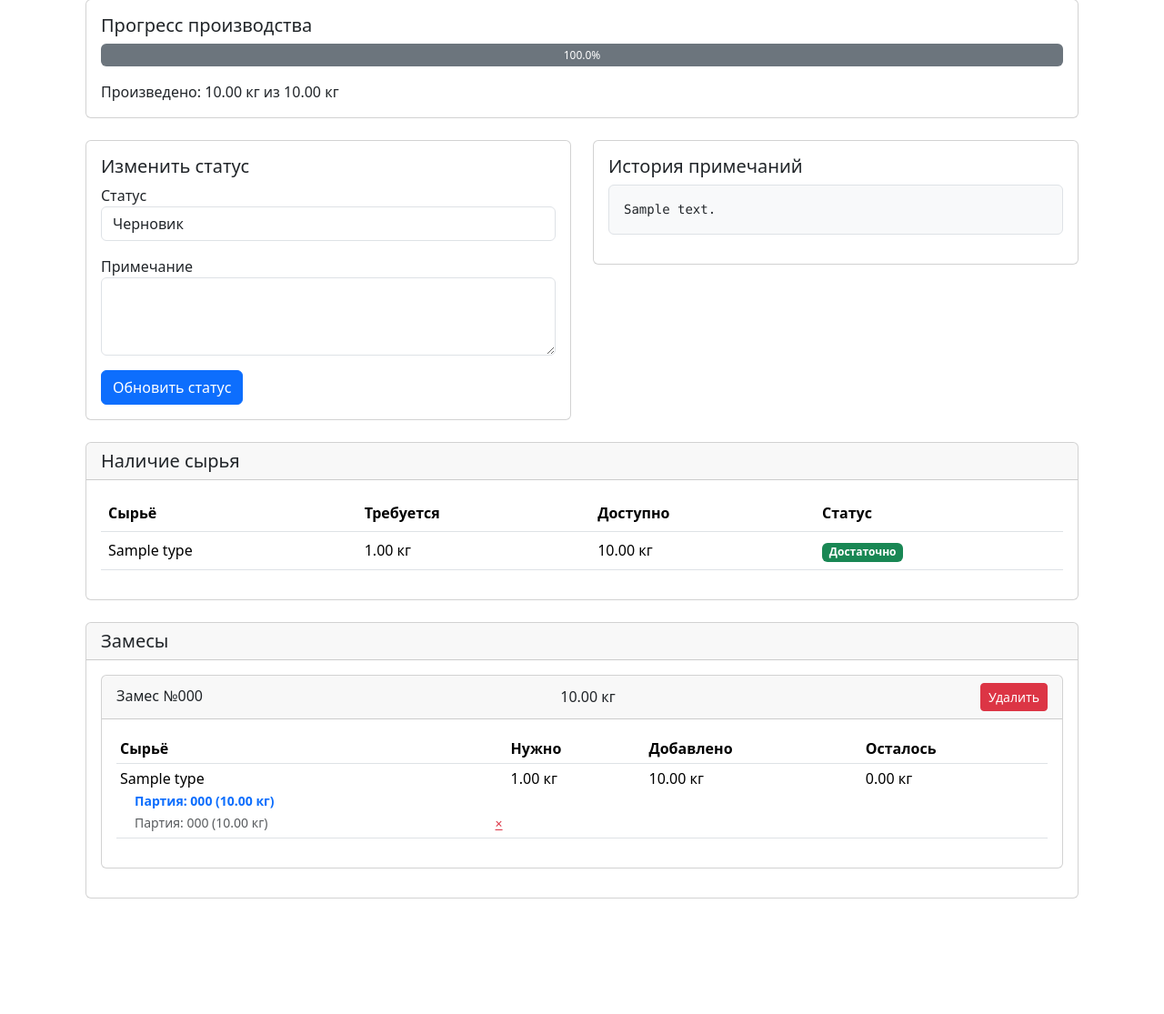
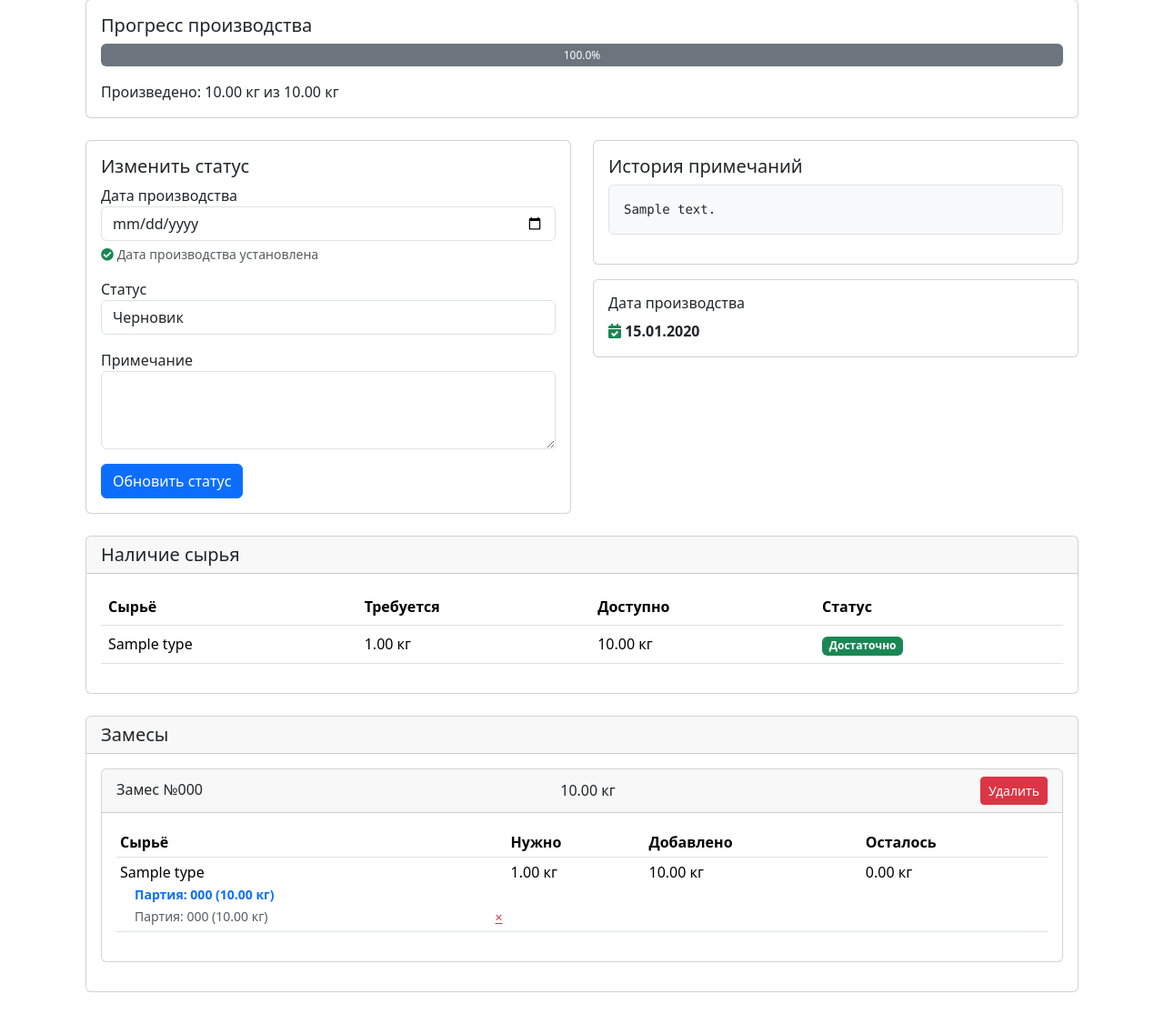
Before and after one commit to Ildaku/asi, a Flask app: page /production_plans/1 in a window 1280 px wide. Shown: the part 329-1444 px from the top of the page at 91% size. Before the commit the page ends 1317 px from the top, so only its background shows below. Run offline with Flask 3, Linux system fonts and the light colour scheme; a user stored in the database is signed in; tables that the repository leaves empty hold one stand-in row (values such as "Sample post"); some libraries are stand-ins or nearby versions.

Commit message:
добавление фактической даты производства

```diff
--- a/app/forms.py
+++ b/app/forms.py
@@ -117,6 +117,7 @@ class ProductionPlanForm(FlaskForm):
 
 class ProductionStatusForm(FlaskForm):
     status = SelectField('Статус', validators=[DataRequired()])
+    production_date = DateField('Дата производства', format='%Y-%m-%d', validators=[Optional()])
     notes = TextAreaField('Примечание', validators=[Optional(), Length(max=1000)])
     submit = SubmitField('Обновить статус')
 
@@ -132,6 +133,10 @@ class ProductionStatusForm(FlaskForm):
         else:
             # Для обычных планов показываем все статусы
             self.status.choices = [(status.value, status.display) for status in PlanStatus]
+
+        # Если план завершён, блокируем изменение даты производства
+        if plan and plan.status == 'завершен':
+            self.production_date.render_kw = {'readonly': True, 'disabled': True}
 
 class ProductionBatchForm(FlaskForm):
     batch_number = StringField('Номер замеса', validators=[
--- a/app/models.py
+++ b/app/models.py
@@ -162,6 +162,7 @@ class ProductionPlan(db.Model):
     batch_number = Column(String)
     status = Column(SQLAlchemyEnum(PlanStatus), default=PlanStatus.DRAFT)
     notes = Column(String)
+    production_date = Column(DateTime(timezone=True), nullable=True)  # Дата фактического производства
     created_at = Column(DateTime(timezone=True), server_default=func.now())
     updated_at = Column(DateTime(timezone=True), onupdate=func.now())
     created_by = Column(Integer, ForeignKey("users.id"))
--- a/app/routes.py
+++ b/app/routes.py
@@ -467,6 +467,11 @@ def update_plan_status(plan_id):
 
         # Проверка перед установкой статуса "завершен"
         if new_status == PlanStatus.COMPLETED:
+            # Проверяем, что указана дата производства
+            if not form.production_date.data:
+                flash('Для завершения плана необходимо указать дату производства', 'error')
+                return redirect(url_for('production_plan_detail', plan_id=plan.id))
+
             total_produced = sum(batch.weight for batch in plan.batches)
             # Сравниваем с небольшой погрешностью для чисел с плавающей точкой
             if total_produced < plan.quantity * 0.999:
@@ -501,6 +506,24 @@ def update_plan_status(plan_id):
                 db.session.rollback()
                 flash(f'Ошибка при списании сырья: {str(e)}', 'error')
                 return redirect(url_for('production_plan_detail', plan_id=plan.id))
+
+        # Обновляем дату производства только если план не завершён
+        if new_status != PlanStatus.COMPLETED and form.production_date.data:
+            old_date = plan.production_date
+            plan.production_date = form.production_date.data
+
+            # Логируем изменение даты производства
+            if old_date != plan.production_date:
+                timestamp = datetime.now().strftime('%d.%m.%Y %H:%M')
+                if old_date:
+                    date_note = f"[{timestamp}] Дата производства изменена: {old_date.strftime('%d.%m.%Y')} → {plan.production_date.strftime('%d.%m.%Y')}"
+                else:
+                    date_note = f"[{timestamp}] Дата производства установлена: {plan.production_date.strftime('%d.%m.%Y')}"
+
+                if plan.notes:
+                    plan.notes = date_note + "\n\n" + plan.notes
+                else:
+                    plan.notes = date_note
 
         # Обработка старого формата статуса (без ё)
         old_status_normalized = old_status.replace("утвержден", "утверждён")
--- a/app/templates/production_plan_detail.html
+++ b/app/templates/production_plan_detail.html
@@ -35,7 +35,7 @@
                 Выгрузить отчёт по использованному сырью
             </a>
             <form method="POST" action="{{ url_for('undo_plan_completion', plan_id=plan.id) }}"
-                  style="display: inline;" onsubmit="return confirm('Вы уверены, что хотите отменить завершение плана? Это восстановит списанное сырьё и вернёт план в статус "Черновик".')">
+                  style="display: inline;" onsubmit="return confirm('Вы уверены, что хотите отменить завершение плана? Это восстановит списанное сырьё и вернёт план в статус Черновик.')">
                 <button type="submit" class="btn btn-warning ms-2">
                     <i class="fas fa-undo"></i> Отменить завершение
                 </button>
@@ -78,7 +78,7 @@
                         <strong>План завершён!</strong>
                         <div class="mt-2">
                             <form method="POST" action="{{ url_for('undo_plan_completion', plan_id=plan.id) }}"
-                                  style="display: inline;" onsubmit="return confirm('Вы уверены, что хотите отменить завершение плана? Это восстановит списанное сырьё и вернёт план в статус "Черновик".')">
+                                  style="display: inline;" onsubmit="return confirm('Вы уверены, что хотите отменить завершение плана? Это восстановит списанное сырьё и вернёт план в статус Черновик.')">
                                 <button type="submit" class="btn btn-warning btn-sm">
                                     <i class="fas fa-undo"></i> Отменить завершение
                                 </button>
@@ -92,6 +92,22 @@
 
                     <form method="POST" action="{{ url_for('update_plan_status', plan_id=plan.id) }}">
                         {{ status_form.csrf_token }}
+
+                        <!-- Поле даты производства -->
+                        <div class="mb-3">
+                            {{ status_form.production_date.label }}
+                            {{ status_form.production_date(class="form-control") }}
+                            <div class="form-text">
+                                {% if plan.status == PlanStatus.COMPLETED %}
+                                    <i class="fas fa-lock text-warning"></i> Дата производства заблокирована (план завершён)
+                                {% elif plan.production_date %}
+                                    <i class="fas fa-check-circle text-success"></i> Дата производства установлена
+                                {% else %}
+                                    <i class="fas fa-info-circle text-info"></i> Укажите фактическую дату производства для завершения плана
+                                {% endif %}
+                            </div>
+                        </div>
+
                         <div class="mb-3">
                             {{ status_form.status.label }}
                             {{ status_form.status(class="form-control") }}
@@ -114,6 +130,28 @@
                     <pre class="border rounded p-3 bg-light" style="max-height: 200px; overflow-y: auto;">{{ plan.notes }}</pre>
                     {% else %}
                     <p class="text-muted">Примечаний пока нет.</p>
+                    {% endif %}
+                </div>
+            </div>
+
+            <!-- Дата производства -->
+            <div class="card mt-3">
+                <div class="card-body">
+                    <h6 class="card-title">Дата производства</h6>
+                    {% if plan.production_date %}
+                        <p class="mb-0">
+                            <i class="fas fa-calendar-check text-success"></i>
+                            <strong>{{ plan.production_date.strftime('%d.%m.%Y') }}</strong>
+                            {% if plan.status == PlanStatus.COMPLETED %}
+                                <span class="badge bg-success ms-2">План завершён</span>
+                                <span class="badge bg-warning ms-2">Дата заблокирована</span>
+                            {% endif %}
+                        </p>
+                    {% else %}
+                        <p class="text-muted mb-0">
+                            <i class="fas fa-calendar-times text-warning"></i>
+                            Дата производства не указана
+                        </p>
                     {% endif %}
                 </div>
             </div>
```
